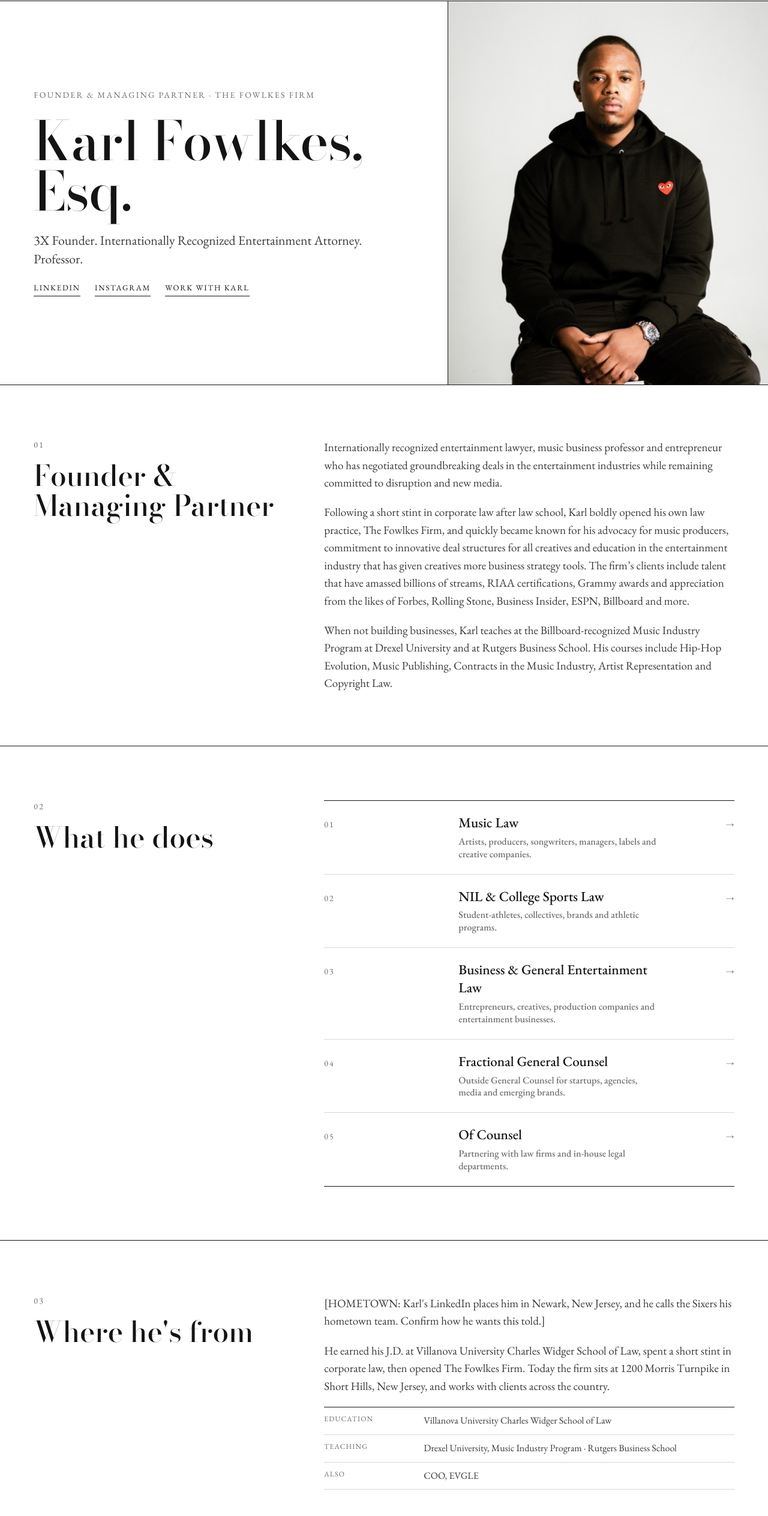
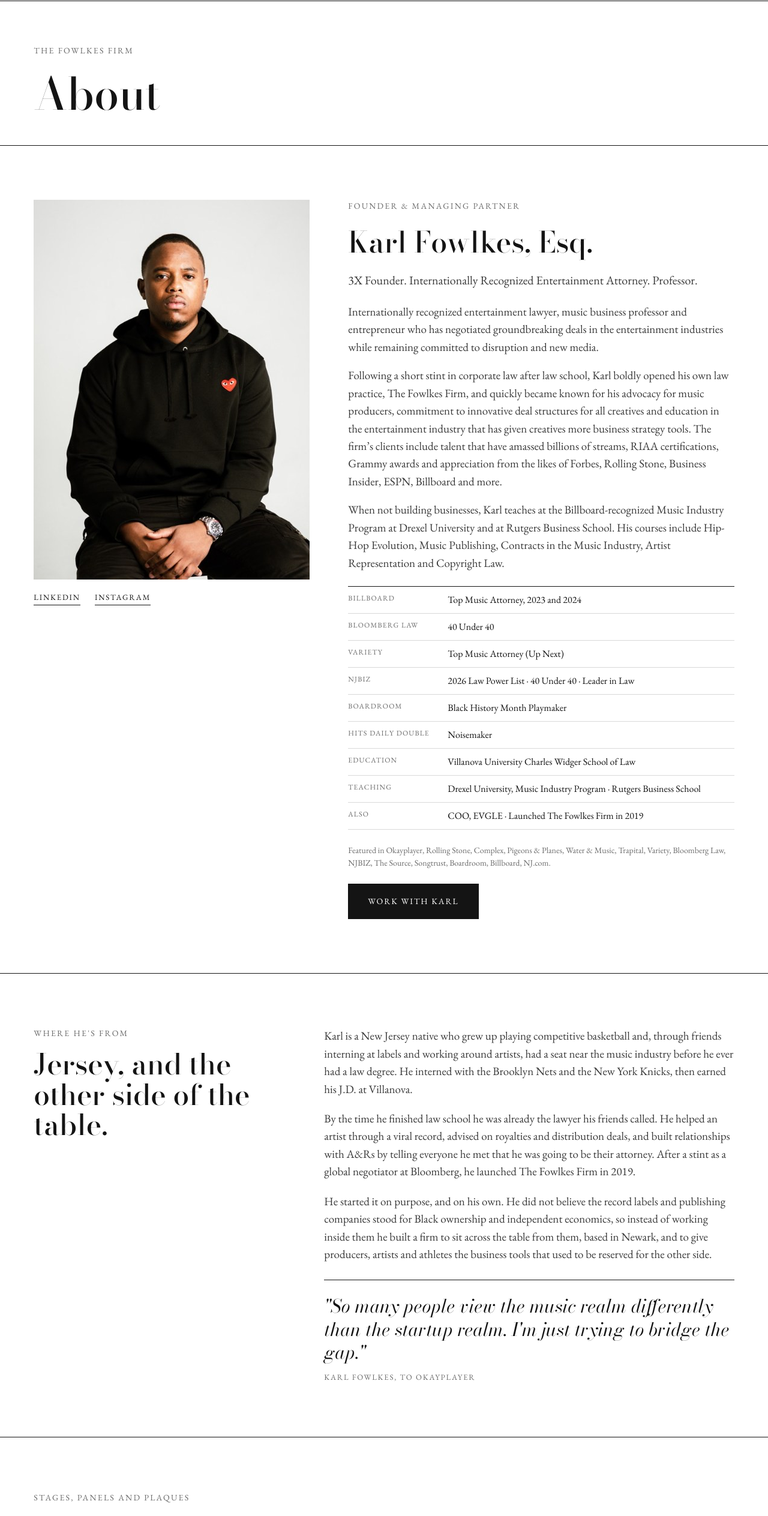
Before and after one commit to josuekenge/fowlkes-firm, a React (Vite) app: page /about in a window 1280 px wide. Shown: the part 97-2624 px from the top of the page at 60% size. Built offline with nearby package versions, Linux system fonts and the light colour scheme.

Commit message:
About page: portrait left, credentials right; origin story; drop What he does; nav says About

```diff
--- a/src/components/Layout.jsx
+++ b/src/components/Layout.jsx
@@ -8,7 +8,7 @@ const links = [
   ['/practice/music-law', 'Practice'],
   ['/clients', 'Clients'],
   ['/articles', 'Articles'],
-  ['/about', 'About Karl'],
+  ['/about', 'About'],
 ]
 
 export function Nav() {
--- a/src/data/site.js
+++ b/src/data/site.js
@@ -219,6 +219,15 @@ export const karl = {
     ['HITS Daily Double', 'Noisemaker'],
   ],
   featuredIn: 'Okayplayer, Rolling Stone, Complex, Pigeons & Planes, Water & Music, Trapital, Variety, Bloomberg Law, NJBIZ, The Source, Songtrust, Boardroom, Billboard, NJ.com',
+  origin: [
+    'Karl is a New Jersey native who grew up playing competitive basketball and, through friends interning at labels and working around artists, had a seat near the music industry before he ever had a law degree. He interned with the Brooklyn Nets and the New York Knicks, then earned his J.D. at Villanova.',
+    'By the time he finished law school he was already the lawyer his friends called. He helped an artist through a viral record, advised on royalties and distribution deals, and built relationships with A&Rs by telling everyone he met that he was going to be their attorney. After a stint as a global negotiator at Bloomberg, he launched The Fowlkes Firm in 2019.',
+    'He started it on purpose, and on his own. He did not believe the record labels and publishing companies stood for Black ownership and independent economics, so instead of working inside them he built a firm to sit across the table from them, based in Newark, and to give producers, artists and athletes the business tools that used to be reserved for the other side.',
+  ],
+  quote: [
+    'So many people view the music realm differently than the startup realm. I\'m just trying to bridge the gap.',
+    'Karl Fowlkes, to Okayplayer',
+  ],
   photos: [
     ['/images/karl-culturecon.jpg', 'CultureCon, presented by HBO Max · featured speaker · 2022'],
     ['/images/press-bloomberg-40u40.jpg', 'Bloomberg Law · They’ve Got Next: The 40 Under 40 · 2021'],
--- a/src/index.css
+++ b/src/index.css
@@ -335,9 +335,7 @@ a.roadmap-entry:hover .v { color: var(--muted); }
 .fig .s { font-size: 12px; letter-spacing: 0.08em; text-transform: uppercase; color: var(--muted); line-height: 1.4; }
 .press-grid .fig img { object-position: top; }
 .lead-imgs { display: grid; grid-template-columns: repeat(3, minmax(0, 1fr)); gap: 20px; }
-.lead-imgs .fig:first-child { grid-column: span 2; grid-row: span 2; }
 .lead-imgs.two { grid-template-columns: repeat(2, minmax(0, 1fr)); }
-.lead-imgs.two .fig:first-child { grid-column: span 1; grid-row: span 1; }
 .row.client { grid-template-columns: 64px 240px 140px minmax(0, 1fr); }
 .row.client .thumb { width: 64px; aspect-ratio: 1; object-fit: cover; display: block; background: #f0f0f0; }
 .row.client.head { grid-template-columns: 64px 240px 140px minmax(0, 1fr); }
@@ -356,8 +354,7 @@ a.roadmap-entry:hover .v { color: var(--muted); }
 }
 @media (max-width: 860px) {
   .gallery.cols-6, .gallery.cols-4, .gallery.cols-3 { grid-template-columns: repeat(2, minmax(0, 1fr)); gap: 20px 12px; }
-  .lead-imgs { grid-template-columns: repeat(2, minmax(0, 1fr)); }
-  .lead-imgs .fig:first-child { grid-column: span 2; grid-row: span 1; }
+  .lead-imgs, .lead-imgs.two { grid-template-columns: 1fr; }
   .row.client, .row.client.head { grid-template-columns: 56px minmax(0, 1fr); }
   .row.client .cred { grid-column: 2; }
   .row.client.head { display: none; }
@@ -371,3 +368,16 @@ a.roadmap-entry:hover .v { color: var(--muted); }
 /* clients page: cover thumbnails in roster cards */
 .rcard { grid-template-columns: 72px minmax(0, 1fr) auto; }
 .rcard .cover { width: 72px; height: 72px; object-fit: cover; }
+
+/* about page: portrait left, credentials right */
+.profile { display: grid; grid-template-columns: minmax(300px, 460px) minmax(0, 1fr); gap: 64px; align-items: start; }
+.profile .left { display: flex; flex-direction: column; gap: 20px; position: sticky; top: 112px; }
+.profile .left img { width: 100%; aspect-ratio: 1; object-fit: cover; }
+.profile .socials { display: flex; gap: 24px; font-size: 13px; letter-spacing: 0.14em; text-transform: uppercase; }
+.profile .socials a { border-bottom: 1px solid currentColor; padding-bottom: 3px; }
+.profile .right { display: flex; flex-direction: column; gap: 24px; max-width: 760px; }
+.profile .headline { font-size: 20px; line-height: 1.4; color: var(--ink-2); }
+.pull { margin: 8px 0 0; padding: 24px 0 0; border-top: 1px solid var(--ink); display: flex; flex-direction: column; gap: 12px; }
+.pull p { font-family: var(--display); font-style: italic; font-size: clamp(24px, 2.4vw, 32px); line-height: 1.25; color: var(--ink); }
+.pull cite { font-style: normal; font-size: 13px; letter-spacing: 0.14em; text-transform: uppercase; color: var(--muted); }
+@media (max-width: 1100px) { .profile { grid-template-columns: 1fr; } .profile .left { position: static; max-width: 460px; } }
--- a/src/pages/About.jsx
+++ b/src/pages/About.jsx
@@ -1,94 +1,72 @@
 import { Link } from 'react-router-dom'
-import { karl, practiceAreas } from '../data/site.js'
+import { karl } from '../data/site.js'
 
 export default function About() {
   return (
     <main>
-      <header className="about-hero">
-        <div className="copy">
-          <span className="eyebrow">{karl.title} · The Fowlkes Firm</span>
-          <h1>{karl.name}</h1>
-          <p className="lede">{karl.headline}</p>
+      <header className="page-head wrap" style={{ paddingBottom: 48 }}>
+        <div className="main">
+          <span className="eyebrow">The Fowlkes Firm</span>
+          <h1>About</h1>
+        </div>
+      </header>
+
+      {/* portrait left, credentials right */}
+      <section className="section wrap rule profile">
+        <div className="left">
+          <img src={karl.portrait} alt="Karl Fowlkes, Esq., founder and managing partner of The Fowlkes Firm" width="633" height="633" fetchPriority="high" />
           <div className="socials">
             <a href={karl.linkedin} target="_blank" rel="noreferrer">LinkedIn</a>
             <a href={karl.instagram} target="_blank" rel="noreferrer">Instagram</a>
-            <a href="/#contact">Work with Karl</a>
           </div>
         </div>
-        <div className="photo">
-          <img src={karl.portrait} alt="Karl Fowlkes, Esq., founder and managing partner of The Fowlkes Firm" width="633" height="633" fetchPriority="high" />
-        </div>
-      </header>
-
-      <section className="section wrap rule side">
-        <div style={{ display: 'flex', flexDirection: 'column', gap: 16 }}>
-          <span className="eyebrow">01</span>
-          <h2 className="h2" style={{ fontSize: 48 }}>Founder &amp; Managing Partner</h2>
-        </div>
-        <div style={{ display: 'flex', flexDirection: 'column', gap: 20, fontSize: 19, lineHeight: 1.55, color: 'var(--ink-2)', maxWidth: 760 }}>
-          {karl.bio.map((p) => <p key={p.slice(0, 24)}>{p}</p>)}
+        <div className="right">
+          <span className="eyebrow">{karl.title}</span>
+          <h2 className="h2">{karl.name}</h2>
+          <p className="headline">{karl.headline}</p>
+          <div style={{ display: 'flex', flexDirection: 'column', gap: 18, fontSize: 19, lineHeight: 1.55, color: 'var(--ink-2)' }}>
+            {karl.bio.map((p) => <p key={p.slice(0, 24)}>{p}</p>)}
+          </div>
+          <div className="recog">
+            {karl.recognition.map(([k, v]) => <div key={k}><span className="k">{k}</span><span>{v}</span></div>)}
+            <div><span className="k">Education</span><span>{karl.education}</span></div>
+            <div><span className="k">Teaching</span><span>Drexel University, Music Industry Program · Rutgers Business School</span></div>
+            <div><span className="k">Also</span><span>COO, EVGLE · Launched The Fowlkes Firm in 2019</span></div>
+          </div>
+          <span style={{ fontSize: 14, color: 'var(--muted)' }}>Featured in {karl.featuredIn}.</span>
+          <a href="/#contact" className="btn" style={{ alignSelf: 'flex-start' }}>Work with Karl</a>
         </div>
       </section>
 
+      {/* where he's from + why the firm exists */}
       <section className="section wrap rule side">
         <div style={{ display: 'flex', flexDirection: 'column', gap: 16 }}>
-          <span className="eyebrow">02</span>
-          <h2 className="h2" style={{ fontSize: 48 }}>What he does</h2>
+          <span className="eyebrow">Where he's from</span>
+          <h2 className="h2" style={{ fontSize: 48 }}>Jersey, and the other side of the table.</h2>
         </div>
-        <div className="rows">
-          {practiceAreas.map((a) => (
-            <Link key={a.slug} to={`/practice/${a.slug}`} className="row press">
-              <span className="k">{a.n}</span>
-              <span className="v">{a.title}<span style={{ display: 'block', fontFamily: 'var(--body)', fontSize: 16, color: 'var(--muted)', marginTop: 6 }}>{a.short}</span></span>
-              <span className="d">→</span>
-            </Link>
-          ))}
+        <div style={{ display: 'flex', flexDirection: 'column', gap: 20, fontSize: 19, lineHeight: 1.55, color: 'var(--ink-2)', maxWidth: 760 }}>
+          {karl.origin.map((p) => <p key={p.slice(0, 24)}>{p}</p>)}
+          <blockquote className="pull">
+            <p>"{karl.quote[0]}"</p>
+            <cite>{karl.quote[1]}</cite>
+          </blockquote>
         </div>
       </section>
 
-      <section className="section wrap rule side">
-        <div style={{ display: 'flex', flexDirection: 'column', gap: 16 }}>
-          <span className="eyebrow">03</span>
-          <h2 className="h2" style={{ fontSize: 48 }}>Where he's from</h2>
-        </div>
-        <div style={{ display: 'flex', flexDirection: 'column', gap: 20, fontSize: 19, lineHeight: 1.55, color: 'var(--ink-2)', maxWidth: 760 }}>
-          <p>[HOMETOWN: Karl's LinkedIn places him in Newark, New Jersey, and he calls the Sixers his hometown team. Confirm how he wants this told.]</p>
-          <p>He earned his J.D. at {karl.education}, spent a short stint in corporate law, then opened The Fowlkes Firm. Today the firm sits at 1200 Morris Turnpike in Short Hills, New Jersey, and works with clients across the country.</p>
-          <div className="recog">
-            <div><span className="k">Education</span><span>{karl.education}</span></div>
-            <div><span className="k">Teaching</span><span>Drexel University, Music Industry Program · Rutgers Business School</span></div>
-            <div><span className="k">Also</span><span>COO, EVGLE</span></div>
-          </div>
-        </div>
-      </section>
-
+      {/* in the room */}
       <section className="section wrap rule" style={{ display: 'flex', flexDirection: 'column', gap: 40 }}>
         <div style={{ display: 'flex', justifyContent: 'space-between', alignItems: 'flex-end', gap: 24, flexWrap: 'wrap' }}>
           <div style={{ display: 'flex', flexDirection: 'column', gap: 16 }}>
-            <span className="eyebrow">04</span>
+            <span className="eyebrow">Stages, panels and plaques</span>
             <h2 className="h2" style={{ fontSize: 48 }}>In the room</h2>
           </div>
-          <span className="eyebrow">Stages, panels and plaques</span>
+          <Link to="/articles" className="link">Every article and deal</Link>
         </div>
         <div className="room">
           {karl.photos.map(([src, cap]) => (
             <figure key={src}><img src={src} alt={cap} loading="lazy" /><figcaption>{cap}</figcaption></figure>
           ))}
           <figure><img src="/images/plaque-4x-platinum.jpg" alt="RIAA 4x Platinum plaque presented to Karl Fowlkes" loading="lazy" /><figcaption>RIAA 4x Platinum · presented to Karl Fowlkes, Esq.</figcaption></figure>
-        </div>
-      </section>
-
-      <section className="section wrap rule side">
-        <div style={{ display: 'flex', flexDirection: 'column', gap: 16 }}>
-          <span className="eyebrow">05</span>
-          <h2 className="h2" style={{ fontSize: 48 }}>Recognition</h2>
-        </div>
-        <div style={{ display: 'flex', flexDirection: 'column', gap: 24 }}>
-          <div className="recog">
-            {karl.recognition.map(([k, v]) => <div key={k}><span className="k">{k}</span><span>{v}</span></div>)}
-          </div>
-          <span style={{ fontSize: 15, color: 'var(--muted)' }}>Featured in {karl.featuredIn}.</span>
-          <Link to="/articles" className="link" style={{ alignSelf: 'flex-start' }}>Every article and deal →</Link>
         </div>
       </section>
 
--- a/src/pages/Home.jsx
+++ b/src/pages/Home.jsx
@@ -125,7 +125,7 @@ export default function Home() {
           <h2 className="h2">{karl.name}</h2>
           <p>{karl.bio[0]}</p>
           <div style={{ display: 'flex', gap: 24, flexWrap: 'wrap', alignItems: 'center' }}>
-            <Link to="/about" className="btn">About Karl</Link>
+            <Link to="/about" className="btn">About</Link>
             <a href={karl.linkedin} target="_blank" rel="noreferrer" className="link">LinkedIn</a>
           </div>
         </div>
```
Also changed, not shown: 1 other file (tests, documents, lock files or other folders).
